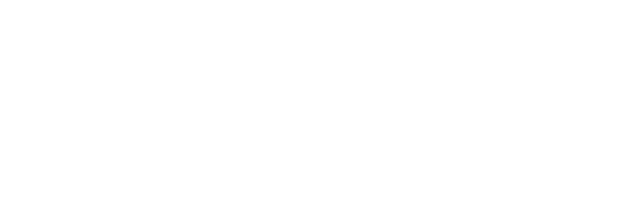
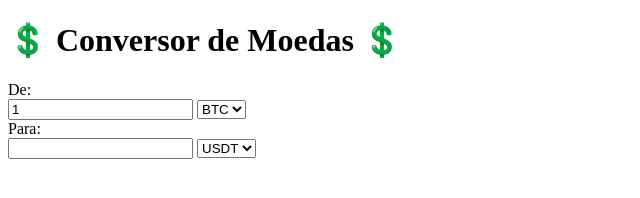
Before and after one commit to sergiocabral/Sample.JavaScript.CryptoConverter, a plain HTML site: page browser/index.html in a window 1280 px wide. Shown: the whole page, without its empty margins (0-640 px from the left). Drawn offline with Linux system fonts and the light colour scheme.

Commit message:
feat: browser, documento HTML

```diff
--- a/browser/index.html
+++ b/browser/index.html
@@ -7,7 +7,31 @@
   <title>Conversor de Moedas</title>
 </head>
 <body>
-
+  <main>
+    <h1>💲 Conversor de Moedas 💲</h1>
+    <div>
+      <label>
+        De:
+      </label>
+      <div>
+        <input type="text" value="1" />
+        <select>
+          <option>BTC</option>
+        </select>
+      </div>
+    </div>
+    <div>
+      <label>
+        Para:
+      </label>
+      <div>
+        <input type="text" readonly />
+        <select>
+          <option>USDT</option>
+        </select>
+      </div>
+    </div>
+  </main>
   <script src="script.js"></script>
 </body>
 </html>
```
